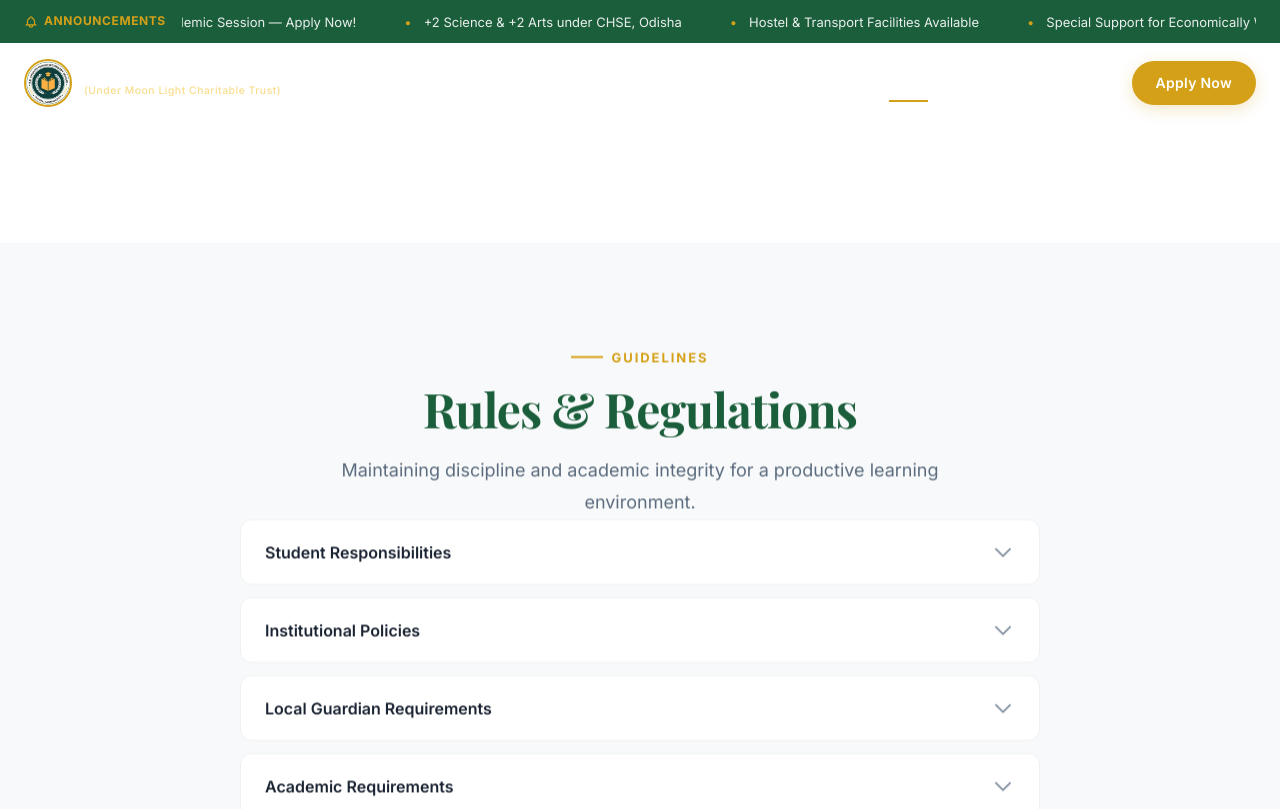
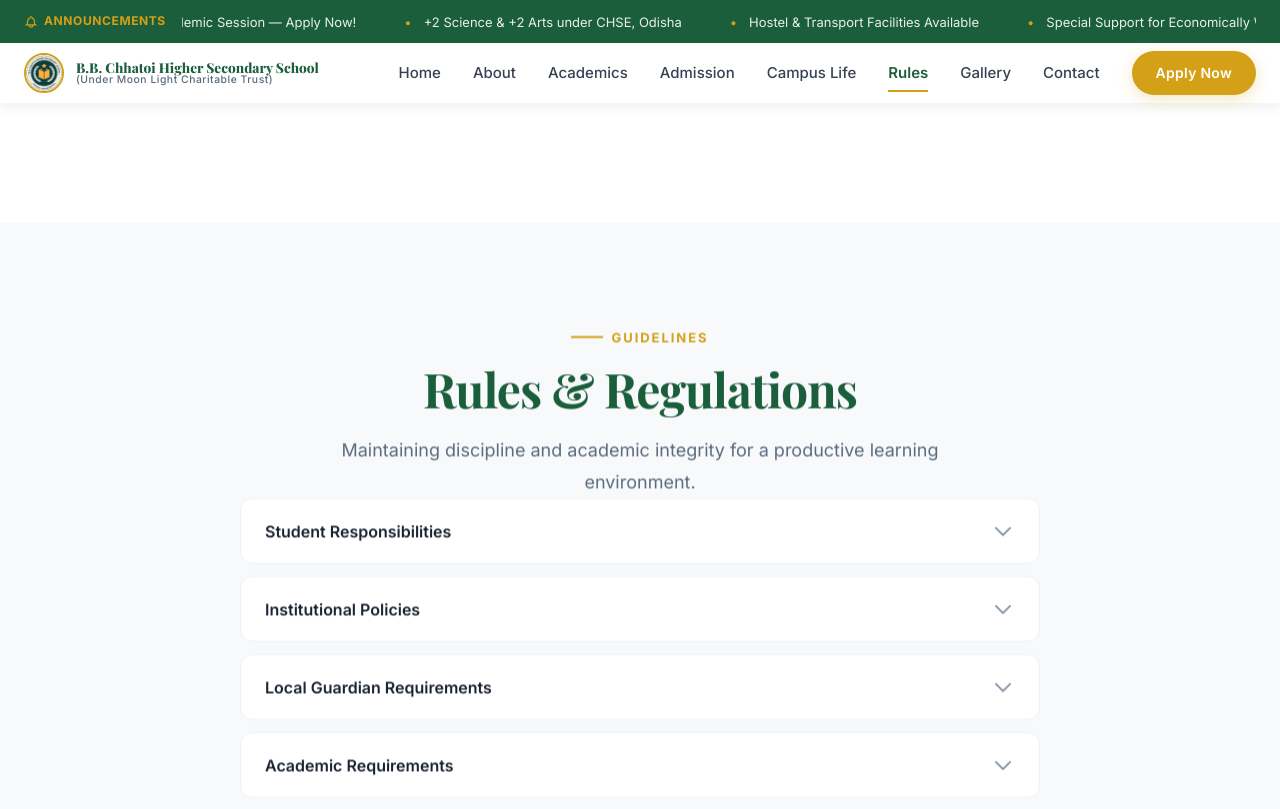
Before and after one commit to thekritikarn/bbchhatoi, a Next.js app: page /rules in a window 1280 px wide. Shown: the top 809 px of the page. Built offline with nearby package versions, Linux system fonts and the light colour scheme.

Commit message:
fix: navbar styling and text contrast on subpages

```diff
--- a/src/app/globals.css
+++ b/src/app/globals.css
@@ -488,6 +488,11 @@ p {
   color: var(--text-body);
 }
 
+.navbar.scrolled .nav-links a.active {
+  color: var(--primary);
+  font-weight: 600;
+}
+
 .nav-links a::after {
   content: '';
   position: absolute;
--- a/src/components/Navbar.jsx
+++ b/src/components/Navbar.jsx
@@ -52,7 +52,7 @@ export default function Navbar() {
 
   return (
     <>
-      <nav className={`navbar ${scrolled ? "scrolled" : ""}`} id="navbar">
+      <nav className={`navbar ${scrolled || pathname !== "/" ? "scrolled" : ""}`} id="navbar">
         <div className="container">
           <Link
             href="/"
```
